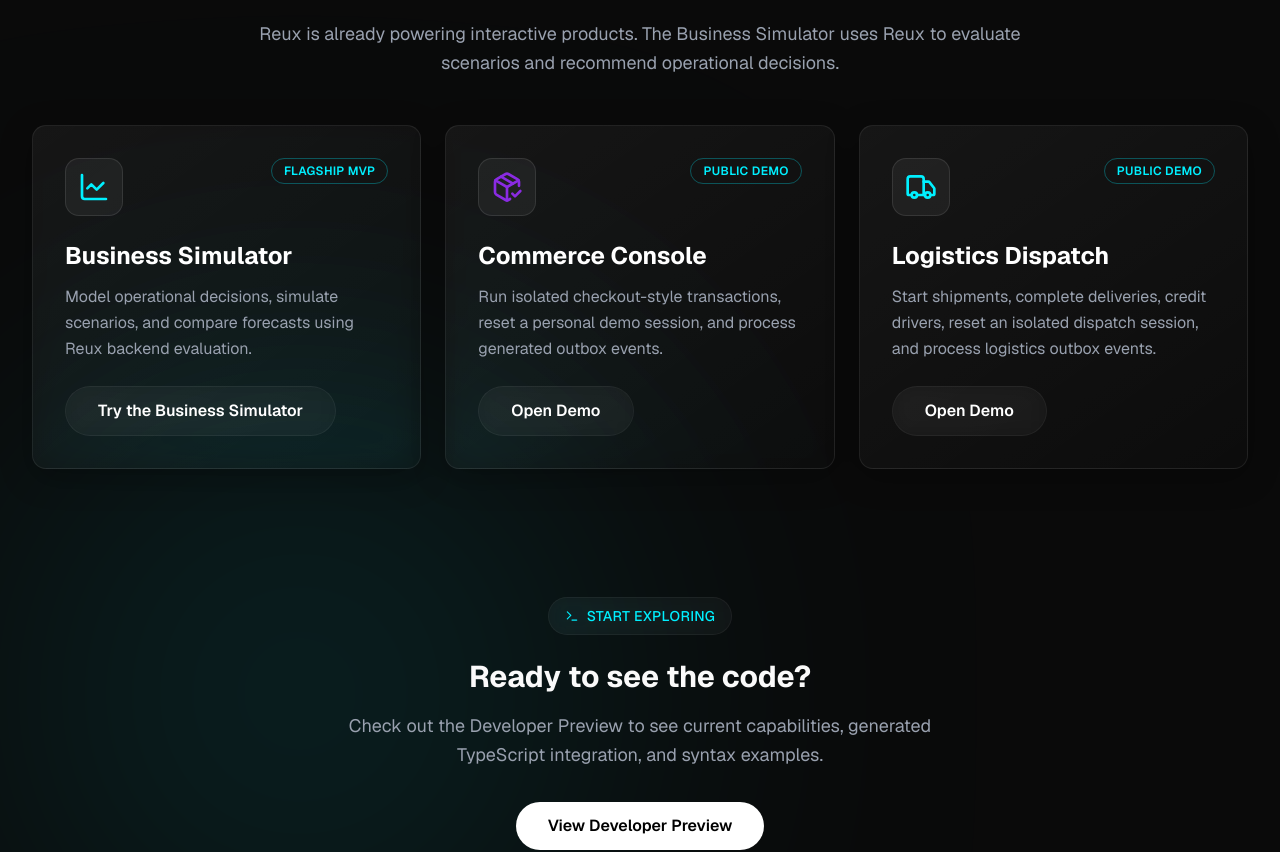
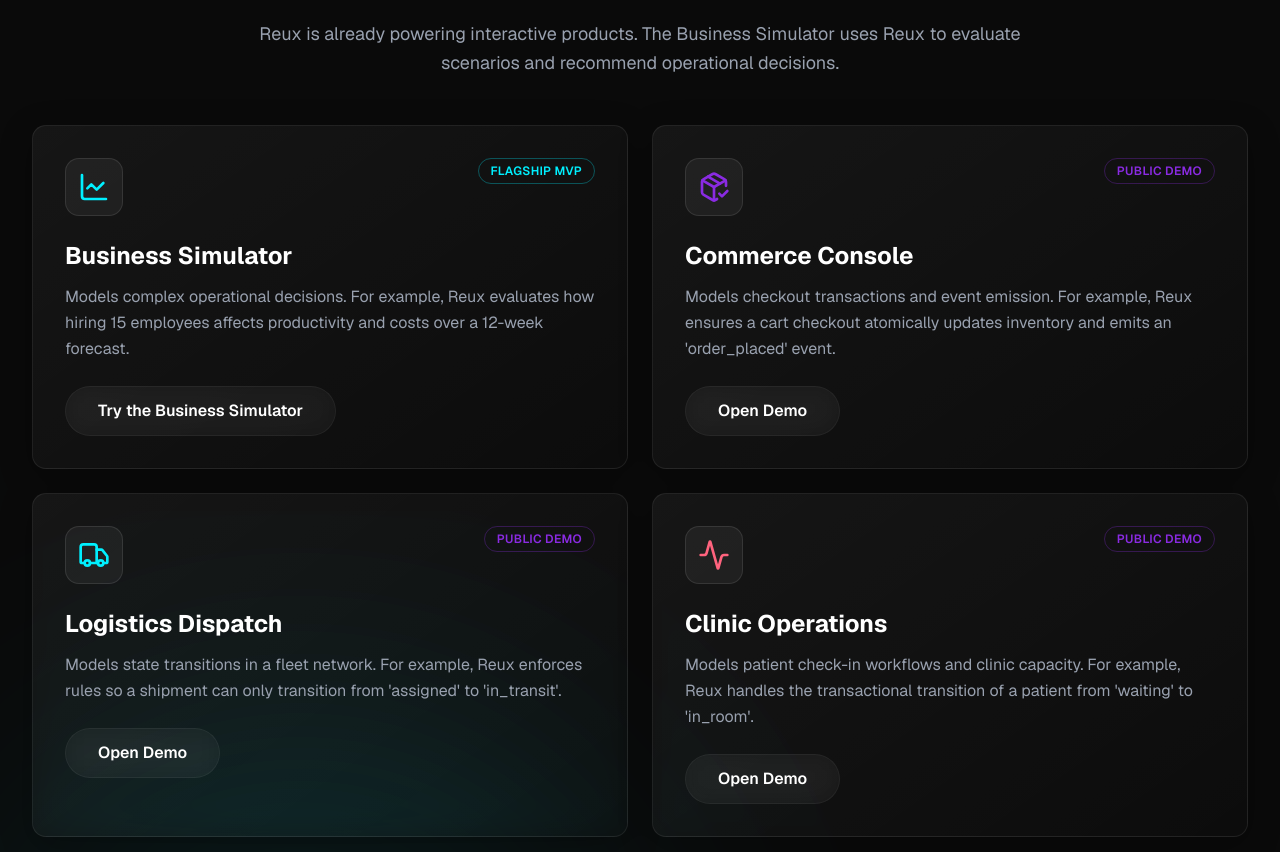
Before and after one commit to benn4105/reuben-web, a Next.js app: page /projects/reux in a window 1280 px wide. Shown: the part 3360-4212 px from the top of the page. Built offline with nearby package versions, Linux system fonts and the light colour scheme.

Commit message:
Update workflow pilots list with Clinic Operations and plain English explanations

```diff
--- a/src/app/(marketing)/projects/reux/page.tsx
+++ b/src/app/(marketing)/projects/reux/page.tsx
@@ -13,6 +13,7 @@ import {
   Truck,
   Workflow,
   Zap,
+  Activity,
 } from "lucide-react";
 import AnimatedButton from "@/components/ui/AnimatedButton";
 import { cn } from "@/lib/utils";
@@ -358,13 +359,13 @@ export default function ReuxPage() {
               Reux is already powering interactive products. The Business Simulator uses Reux to evaluate scenarios and recommend operational decisions.
             </p>
           </div>
-          <div className="grid grid-cols-1 lg:grid-cols-3 gap-6">
+          <div className="grid grid-cols-1 md:grid-cols-2 gap-6">
             {[
               {
                 icon: <LineChart className="w-8 h-8 text-[#00F0FF]" />,
                 title: "Business Simulator",
                 status: "Flagship MVP",
-                description: "Model operational decisions, simulate scenarios, and compare forecasts using Reux backend evaluation.",
+                description: "Models complex operational decisions. For example, Reux evaluates how hiring 15 employees affects productivity and costs over a 12-week forecast.",
                 href: "/simulator",
                 action: "Try the Business Simulator",
               },
@@ -372,7 +373,7 @@ export default function ReuxPage() {
                 icon: <PackageCheck className="w-8 h-8 text-[#8A2BE2]" />,
                 title: "Commerce Console",
                 status: "Public Demo",
-                description: "Run isolated checkout-style transactions, reset a personal demo session, and process generated outbox events.",
+                description: "Models checkout transactions and event emission. For example, Reux ensures a cart checkout atomically updates inventory and emits an 'order_placed' event.",
                 href: "/projects/reux/demo?domain=commerce",
                 action: "Open Demo",
               },
@@ -380,8 +381,16 @@ export default function ReuxPage() {
                 icon: <Truck className="w-8 h-8 text-[#00F0FF]" />,
                 title: "Logistics Dispatch",
                 status: "Public Demo",
-                description: "Start shipments, complete deliveries, credit drivers, reset an isolated dispatch session, and process logistics outbox events.",
+                description: "Models state transitions in a fleet network. For example, Reux enforces rules so a shipment can only transition from 'assigned' to 'in_transit'.",
                 href: "/projects/reux/demo?domain=logistics",
+                action: "Open Demo",
+              },
+              {
+                icon: <Activity className="w-8 h-8 text-rose-400" />,
+                title: "Clinic Operations",
+                status: "Public Demo",
+                description: "Models patient check-in workflows and clinic capacity. For example, Reux handles the transactional transition of a patient from 'waiting' to 'in_room'.",
+                href: "/projects/reux/demo?domain=clinic",
                 action: "Open Demo",
               },
             ].map((pilot) => (
@@ -390,7 +399,12 @@ export default function ReuxPage() {
                   <div className="p-3 rounded-xl bg-white/5 border border-white/10">
                     {pilot.icon}
                   </div>
-                  <span className="text-xs font-semibold uppercase tracking-wide text-[#00F0FF] border border-[#00F0FF]/30 rounded-full px-3 py-1">
+                  <span className={cn(
+                    "text-xs font-semibold uppercase tracking-wide border rounded-full px-3 py-1",
+                    pilot.status === "Flagship MVP"
+                      ? "text-[#00F0FF] border-[#00F0FF]/30"
+                      : "text-[#8A2BE2] border-[#8A2BE2]/30"
+                  )}>
                     {pilot.status}
                   </span>
                 </div>
```
